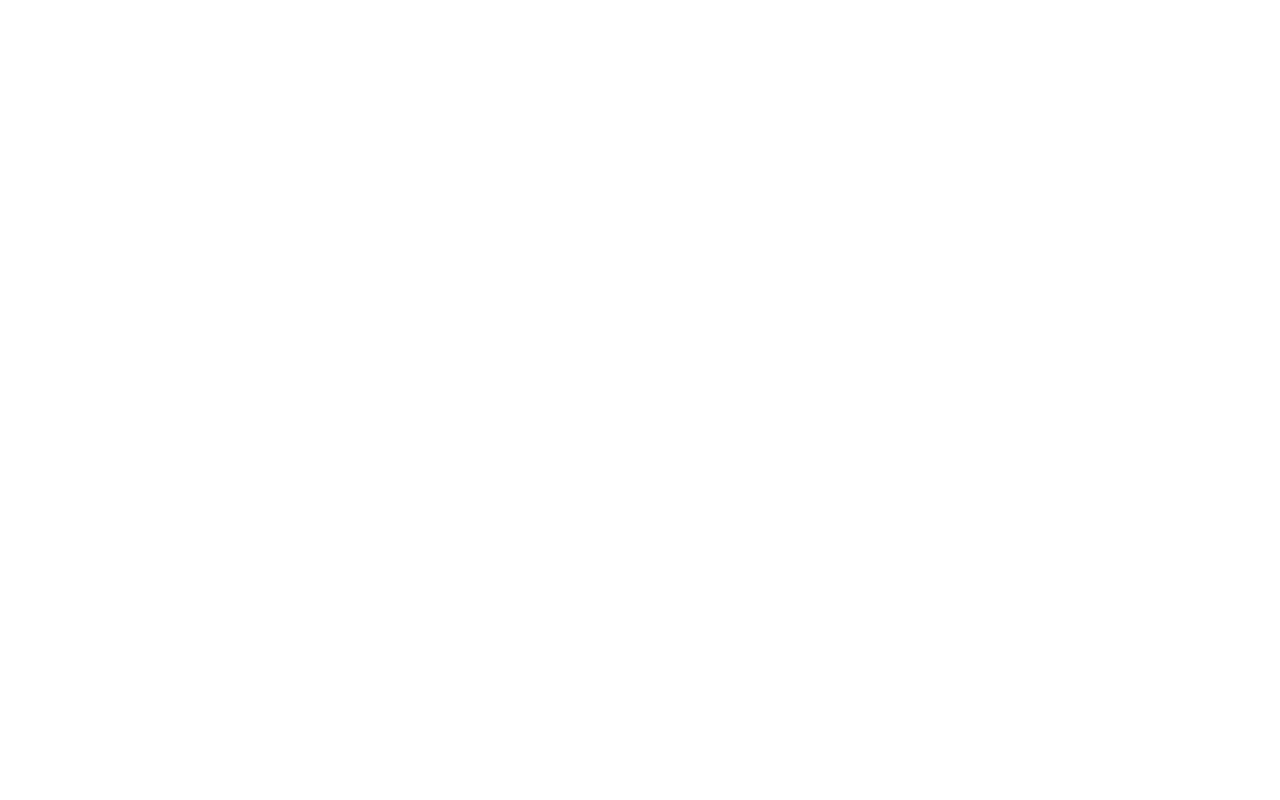
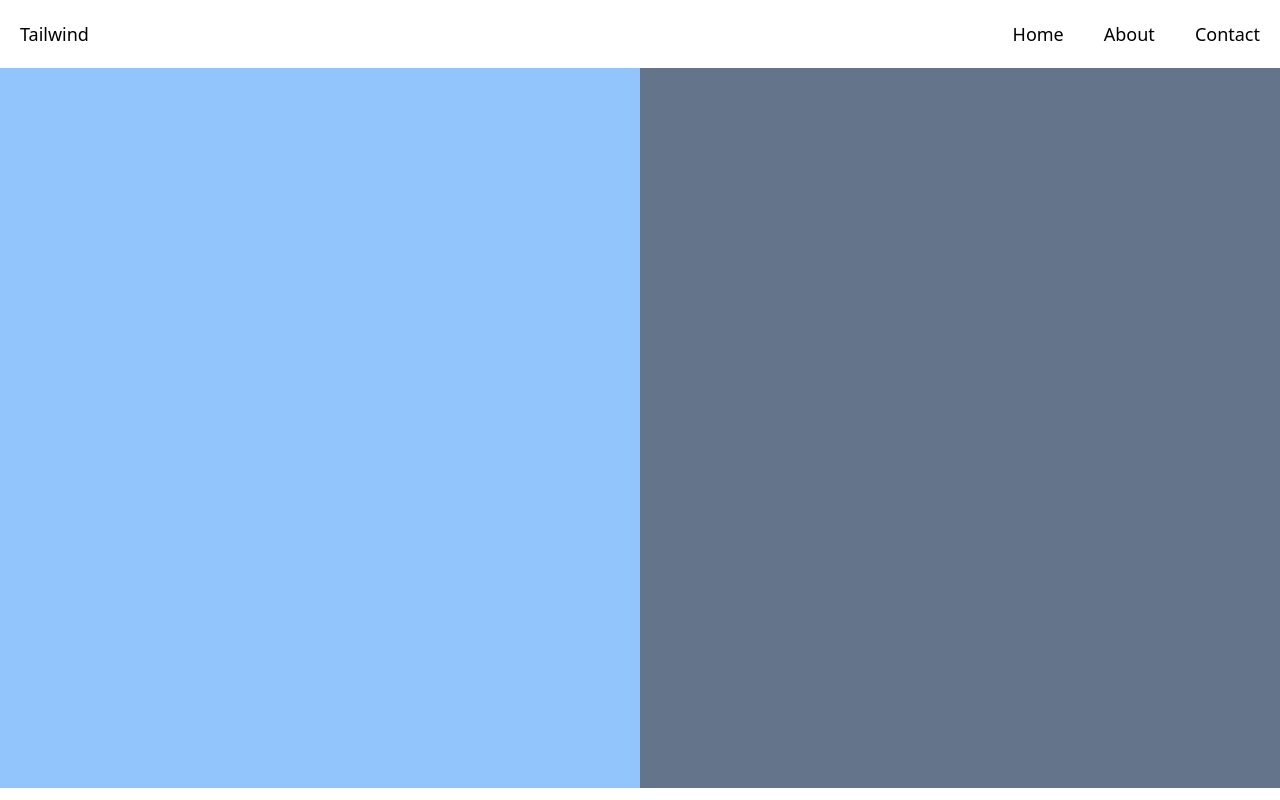
Before and after one commit to TheTobiGit/tailwindtuts, a website: page index.html in a window 1280 px wide. Drawn offline with Linux system fonts and the light colour scheme.

Commit message:
color switch

```diff
--- a/index.html
+++ b/index.html
@@ -1,13 +1,27 @@
 <!DOCTYPE html>
 <html lang="en">
+
 <head>
   <meta charset="UTF-8">
   <meta http-equiv="X-UA-Compatible" content="IE=edge">
   <meta name="viewport" content="width=device-width, initial-scale=1.0">
-  <title>Document</title>
+  <title>Tailwind</title>
   <link rel="stylesheet" href="dist/output.css">
 </head>
+
 <body>
+  <div class="flex text-lg p-5 shadow-md">
+    <div class="mr-auto">Tailwind</div>
+    <ul class="flex gap-10 text-lg">
+      <li>Home</li>
+      <li>About</li>
+      <li>Contact</li>
+    </ul>
+  </div>
+  <div class="flex h-[90vh]">
+    <div class="flex-1 bg-blue-300"></div>
+    <div class="flex-1 bg-slate-500"></div>
+  </div>
+</body>
 
-</body>
 </html>
--- a/package.json
+++ b/package.json
@@ -4,7 +4,7 @@
   "description": "first tailwind project",
   "main": "index.js",
   "scripts": {
-    "test": "tailwindcss -i ./dist/input.css -o ./dist/output.css"
+    "test": "tailwindcss -i ./dist/input.css -o ./dist/output.css --watch"
   },
   "repository": {
     "type": "git",
```
Also changed, not shown: dist/output.css, 1 other file.
